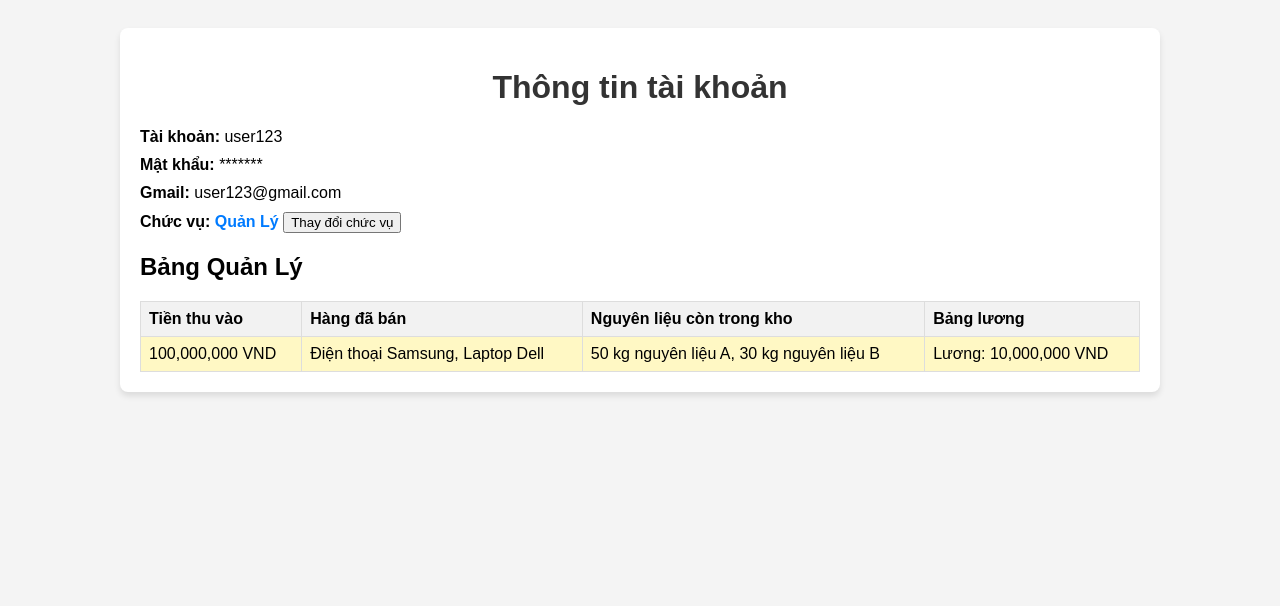
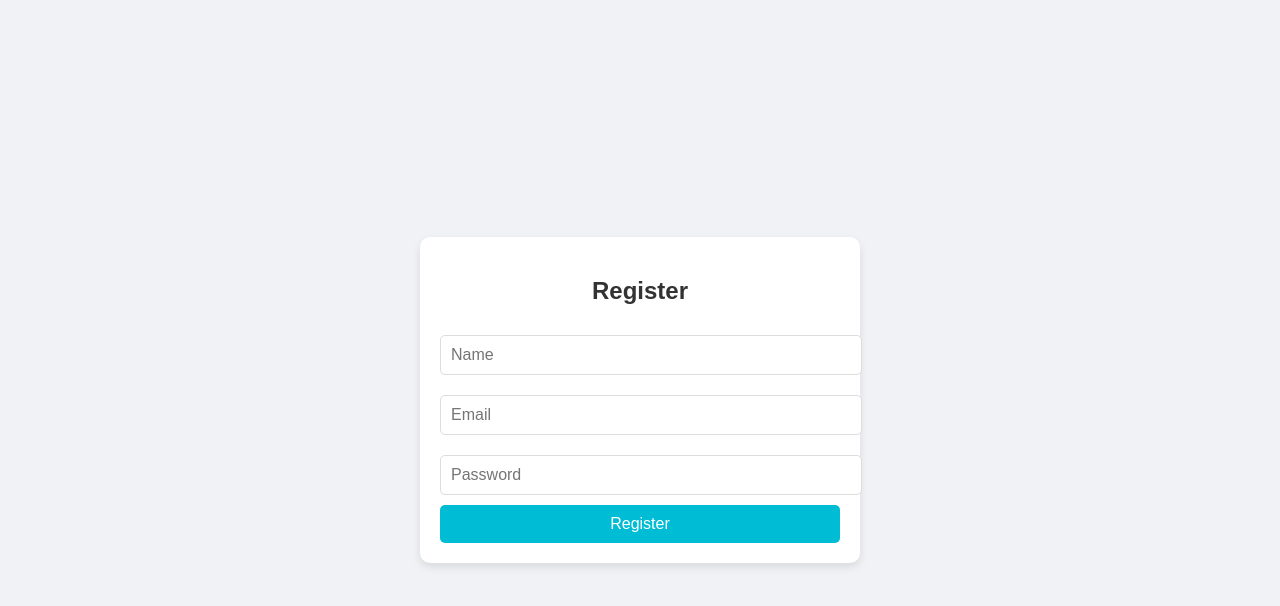
Before and after one commit to PySeeTinh/DangKi, a plain HTML site: page index.html in a window 1280 px wide. Drawn offline with Linux system fonts and the light colour scheme.

Commit message:
add register

```diff
--- a/index.html
+++ b/index.html
@@ -1,199 +1,94 @@
 <!DOCTYPE html>
-<html lang="vi">
+<html lang="en">
 <head>
     <meta charset="UTF-8">
     <meta name="viewport" content="width=device-width, initial-scale=1.0">
-    <title>Thông tin tài khoản</title>
+    <title>Register</title>
     <style>
         body {
             font-family: Arial, sans-serif;
-            background-color: #f4f4f4;
+            display: flex;
+            justify-content: center;
+            align-items: center;
+            height: 100vh;
+            margin: 0;
+            background-color: #f0f2f5;
+        }
+
+        .container {
+            background: white;
             padding: 20px;
+            border-radius: 10px;
+            box-shadow: 0 4px 8px rgba(0, 0, 0, 0.1);
+            width: 400px;
+            text-align: center;
         }
-        .container {
-            max-width: 1000px;
-            margin: 0 auto;
-            background-color: #fff;
-            padding: 20px;
-            border-radius: 8px;
-            box-shadow: 0 4px 6px rgba(0, 0, 0, 0.1);
-        }
-        h1 {
-            text-align: center;
+
+        h2 {
+            margin-bottom: 20px;
             color: #333;
         }
-        table {
+
+        input {
             width: 100%;
-            border-collapse: collapse;
-            margin-top: 20px;
+            padding: 10px;
+            margin: 10px 0;
+            border: 1px solid #ddd;
+            border-radius: 5px;
+            font-size: 1rem;
         }
-        table, th, td {
-            border: 1px solid #ddd;
+
+        button {
+            width: 100%;
+            background-color: #00bcd4;
+            color: white;
+            border: none;
+            padding: 10px;
+            border-radius: 5px;
+            font-size: 1rem;
+            cursor: pointer;
+            transition: background-color 0.3s;
         }
-        th, td {
-            padding: 8px;
-            text-align: left;
-        }
-        th {
-            background-color: #f2f2f2;
-        }
-        .info-row {
-            margin-bottom: 10px;
-        }
-        .info-label {
-            font-weight: bold;
-        }
-        .role {
-            font-weight: bold;
-            color: #007BFF;
-        }
-        .editable {
-            background-color: #fff8c4;
+
+        button:hover {
+            background-color: #0097a7;
         }
     </style>
 </head>
 <body>
-
-<div class="container">
-    <h1>Thông tin tài khoản</h1>
-
-    <div class="info-row">
-        <span class="info-label">Tài khoản:</span> <span id="username">user123</span>
-    </div>
-    <div class="info-row">
-        <span class="info-label">Mật khẩu:</span> <span>*******</span>
-    </div>
-    <div class="info-row">
-        <span class="info-label">Gmail:</span> <span id="gmail">user123@gmail.com</span>
-    </div>
-    <div class="info-row">
-        <span class="info-label">Chức vụ:</span>
-        <span id="role" class="role">Boss</span>
-        <!-- Chức năng thay đổi chức vụ cho người dùng nếu cần -->
-        <select id="role-select" style="display:none;" onchange="updateRole()">
-            <option value="Boss">Boss</option>
-            <option value="Quản Lý">Quản Lý</option>
-            <option value="Nhân Viên">Nhân Viên</option>
-            <option value="Khách Hàng">Khách Hàng</option>
-        </select>
-        <button id="change-role-btn" onclick="toggleRoleEdit()">Thay đổi chức vụ</button>
+    <div class="container">
+        <h2>Register</h2>
+        <form onsubmit="handleRegister(event)">
+            <input type="text" id="register-name" placeholder="Name" required>
+            <input type="email" id="register-email" placeholder="Email" required>
+            <input type="password" id="register-password" placeholder="Password" required>
+            <button type="submit">Register</button>
+        </form>
     </div>
 
-    <!-- Các bảng khác sẽ hiển thị dưới đây -->
-    <div id="quan-ly" class="role-table">
-        <h2>Bảng Quản Lý</h2>
-        <table>
-            <thead>
-                <tr>
-                    <th>Tiền thu vào</th>
-                    <th>Hàng đã bán</th>
-                    <th>Nguyên liệu còn trong kho</th>
-                    <th>Bảng lương</th>
-                </tr>
-            </thead>
-            <tbody id="quan-ly-body">
-                <tr>
-                    <td class="editable">100,000,000 VND</td>
-                    <td class="editable">Điện thoại Samsung, Laptop Dell</td>
-                    <td class="editable">50 kg nguyên liệu A, 30 kg nguyên liệu B</td>
-                    <td class="editable">Lương: 10,000,000 VND</td>
-                </tr>
-            </tbody>
-        </table>
-    </div>
+    <script>
+        function handleRegister(event) {
+            event.preventDefault();
+            const name = document.getElementById("register-name").value;
+            const email = document.getElementById("register-email").value;
+            const password = document.getElementById("register-password").value;
 
-    <!-- Bảng Nhân Viên -->
-    <div id="nhan-vien" class="role-table" style="display:none;">
-        <h2>Bảng Nhân Viên</h2>
-        <table>
-            <thead>
-                <tr>
-                    <th>Tiền thu vào</th>
-                    <th>Hàng đã bán</th>
-                    <th>Thông tin khách hàng</th>
-                </tr>
-            </thead>
-            <tbody id="nhan-vien-body">
-                <tr>
-                    <td>50,000,000 VND</td>
-                    <td>Điện thoại Samsung</td>
-                    <td>Khách hàng: user123@gmail.com</td>
-                </tr>
-            </tbody>
-        </table>
-    </div>
+            // Lấy danh sách người dùng đã đăng ký từ localStorage
+            let users = JSON.parse(localStorage.getItem("users")) || [];
 
-    <!-- Bảng Khách Hàng -->
-    <div id="khach-hang" class="role-table" style="display:none;">
-        <h2>Bảng Khách Hàng</h2>
-        <table>
-            <thead>
-                <tr>
-                    <th>Khuyến mãi</th>
-                    <th>Điểm thưởng</th>
-                    <th>Sự kiện</th>
-                </tr>
-            </thead>
-            <tbody id="khach-hang-body">
-                <tr>
-                    <td>Giảm giá 20% cho đơn hàng tiếp theo</td>
-                    <td>500 điểm</td>
-                    <td>Hội chợ công nghệ tháng 12</td>
-                </tr>
-            </tbody>
-        </table>
-    </div>
+            // Thêm người dùng mới vào danh sách
+            users.push({ name, email, password });
 
-</div>
+            // Lưu lại danh sách người dùng vào localStorage
+            localStorage.setItem("users", JSON.stringify(users));
 
-<script>
-    // Thông tin tài khoản
-    var userRole = 'Quản Lý'; // Thay đổi giá trị này để test (Boss, Quản Lý, Nhân Viên, Khách Hàng)
+            alert("Registration successful! You can now go to the dashboard.");
 
-    // Hiển thị thông tin theo chức vụ
-    document.getElementById('role').innerText = userRole;
-
-    // Chỉ hiển thị chức năng thay đổi chức vụ cho "Boss"
-    function toggleRoleEdit() {
-        var roleSelect = document.getElementById('role-select');
-        var changeRoleBtn = document.getElementById('change-role-btn');
-        roleSelect.style.display = roleSelect.style.display === 'none' ? 'inline' : 'none';
-        changeRoleBtn.innerText = roleSelect.style.display === 'none' ? 'Thay đổi chức vụ' : 'Lưu thay đổi';
-    }
-
-    // Cập nhật chức vụ khi người dùng chọn
-    function updateRole() {
-        var newRole = document.getElementById('role-select').value;
-        document.getElementById('role').innerText = newRole;
-        userRole = newRole; // Cập nhật lại biến userRole
-        toggleRoleEdit(); // Đóng dropdown sau khi thay đổi
-        updateTableVisibility(); // Cập nhật lại quyền truy cập bảng
-    }
-
-    // Cập nhật bảng hiển thị theo chức vụ
-    function updateTableVisibility() {
-        if (userRole === 'Boss') {
-            document.getElementById('quan-ly').style.display = 'block';
-            document.getElementById('nhan-vien').style.display = 'block';
-            document.getElementById('khach-hang').style.display = 'block';
-        } else if (userRole === 'Quản Lý') {
-            document.getElementById('quan-ly').style.display = 'block';
-            document.getElementById('nhan-vien').style.display = 'none';
-            document.getElementById('khach-hang').style.display = 'none';
-        } else if (userRole === 'Nhân Viên') {
-            document.getElementById('nhan-vien').style.display = 'block';
-            document.getElementById('quan-ly').style.display = 'none';
-            document.getElementById('khach-hang').style.display = 'none';
-        } else if (userRole === 'Khách Hàng') {
-            document.getElementById('khach-hang').style.display = 'block';
-            document.getElementById('quan-ly').style.display = 'none';
-            document.getElementById('nhan-vien').style.display = 'none';
+            // Reset form fields
+            document.getElementById("register-name").value = '';
+            document.getElementById("register-email").value = '';
+            document.getElementById("register-password").value = '';
         }
-    }
-
-    // Gọi hàm để cập nhật bảng khi trang tải
-    updateTableVisibility();
-</script>
-
+    </script>
 </body>
 </html>
```
